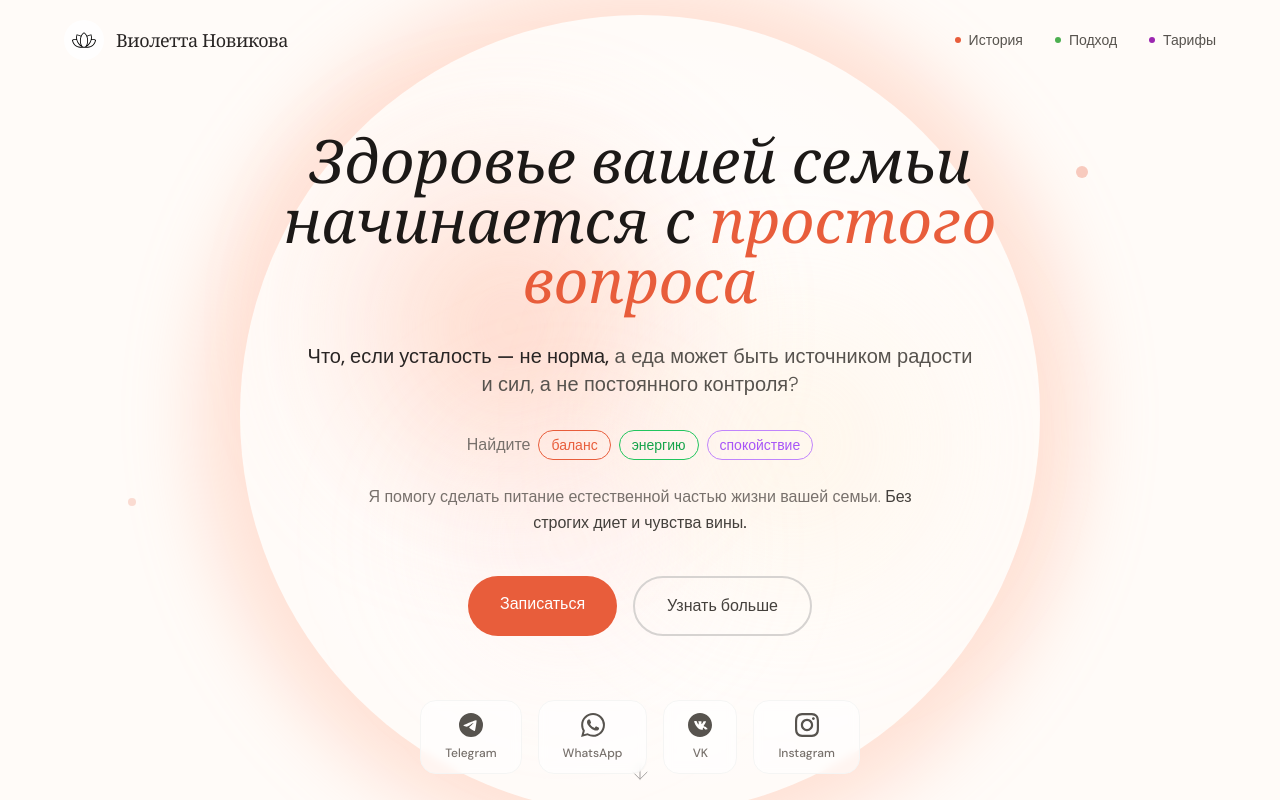
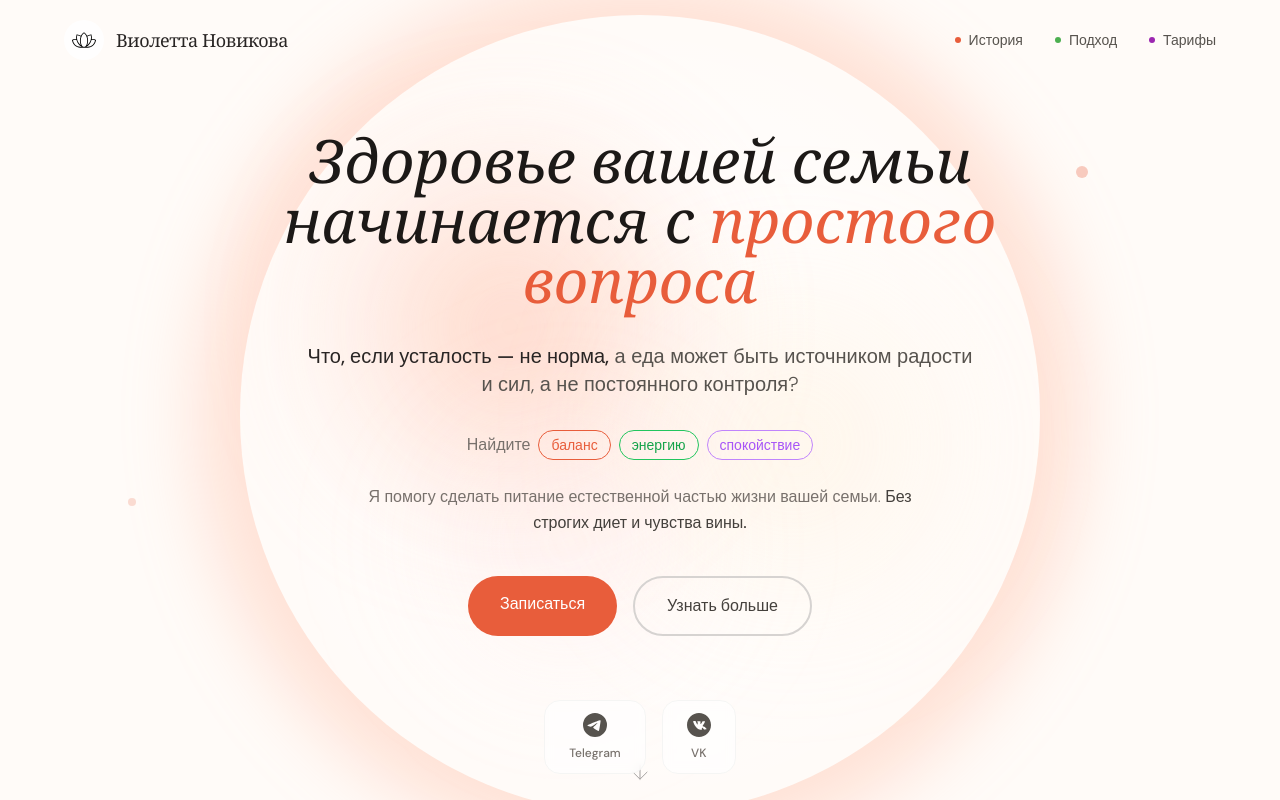
Before and after one commit to andrushin-anton/landing-2, a React (Vite) app: page / in a window 1280 px wide. Shown: the top 800 px of the page. Built offline with nearby package versions, Linux system fonts and the light colour scheme.

Commit message:
photo added

```diff
--- a/components/Hero.tsx
+++ b/components/Hero.tsx
@@ -150,20 +150,20 @@ export const Hero: React.FC = () => {
           style={{ transitionDelay: '750ms' }}
         >
           {/* Telegram */}
-          <div className="flex flex-col items-center gap-2 px-6 py-3 bg-white/60 backdrop-blur-sm rounded-2xl border border-stone-100 hover:bg-white hover:shadow-lg transition-all cursor-pointer">
+          <a href="https://t.me/violetta_nutrition" target="blank" className="flex flex-col items-center gap-2 px-6 py-3 bg-white/60 backdrop-blur-sm rounded-2xl border border-stone-100 hover:bg-white hover:shadow-lg transition-all cursor-pointer">
             <svg width="24" height="24" viewBox="0 0 24 24" fill="currentColor" className="text-stone-600">
               <path d="M11.944 0A12 12 0 0 0 0 12a12 12 0 0 0 12 12 12 12 0 0 0 12-12A12 12 0 0 0 12 0a12 12 0 0 0-.056 0zm4.962 7.224c.1-.002.321.023.465.14a.506.506 0 0 1 .171.325c.016.093.036.306.02.472-.18 1.898-.962 6.502-1.36 8.627-.168.9-.499 1.201-.82 1.23-.696.065-1.225-.46-1.9-.902-1.056-.693-1.653-1.124-2.678-1.8-1.185-.78-.417-1.21.258-1.91.177-.184 3.247-2.977 3.307-3.23.007-.032.014-.15-.056-.212s-.174-.041-.249-.024c-.106.024-1.793 1.14-5.061 3.345-.48.33-.913.49-1.302.48-.428-.008-1.252-.241-1.865-.44-.752-.245-1.349-.374-1.297-.789.027-.216.325-.437.893-.663 3.498-1.524 5.83-2.529 6.998-3.014 3.332-1.386 4.025-1.627 4.476-1.635z"/>
             </svg>
             <span className="text-xs text-stone-500 font-medium">Telegram</span>
-          </div>
+          </a>
 
           {/* WhatsApp */}
-          <div className="flex flex-col items-center gap-2 px-6 py-3 bg-white/60 backdrop-blur-sm rounded-2xl border border-stone-100 hover:bg-white hover:shadow-lg transition-all cursor-pointer">
+          {/* <div className="flex flex-col items-center gap-2 px-6 py-3 bg-white/60 backdrop-blur-sm rounded-2xl border border-stone-100 hover:bg-white hover:shadow-lg transition-all cursor-pointer">
             <svg width="24" height="24" viewBox="0 0 24 24" fill="currentColor" className="text-stone-600">
               <path d="M17.472 14.382c-.297-.149-1.758-.867-2.03-.967-.273-.099-.471-.148-.67.15-.197.297-.767.966-.94 1.164-.173.199-.347.223-.644.075-.297-.15-1.255-.463-2.39-1.475-.883-.788-1.48-1.761-1.653-2.059-.173-.297-.018-.458.13-.606.134-.133.298-.347.446-.52.149-.174.198-.298.298-.497.099-.198.05-.371-.025-.52-.075-.149-.669-1.612-.916-2.207-.242-.579-.487-.5-.669-.51-.173-.008-.371-.01-.57-.01-.198 0-.52.074-.792.372-.272.297-1.04 1.016-1.04 2.479 0 1.462 1.065 2.875 1.213 3.074.149.198 2.096 3.2 5.077 4.487.709.306 1.262.489 1.694.625.712.227 1.36.195 1.871.118.571-.085 1.758-.719 2.006-1.413.248-.694.248-1.289.173-1.413-.074-.124-.272-.198-.57-.347m-5.421 7.403h-.004a9.87 9.87 0 01-5.031-1.378l-.361-.214-3.741.982.998-3.648-.235-.374a9.86 9.86 0 01-1.51-5.26c.001-5.45 4.436-9.884 9.888-9.884 2.64 0 5.122 1.03 6.988 2.898a9.825 9.825 0 012.893 6.994c-.003 5.45-4.437 9.884-9.885 9.884m8.413-18.297A11.815 11.815 0 0012.05 0C5.495 0 .16 5.335.157 11.892c0 2.096.547 4.142 1.588 5.945L.057 24l6.305-1.654a11.882 11.882 0 005.683 1.448h.005c6.554 0 11.89-5.335 11.893-11.893a11.821 11.821 0 00-3.48-8.413z"/>
             </svg>
             <span className="text-xs text-stone-500 font-medium">WhatsApp</span>
-          </div>
+          </div> */}
 
           {/* VK */}
           <div className="flex flex-col items-center gap-2 px-6 py-3 bg-white/60 backdrop-blur-sm rounded-2xl border border-stone-100 hover:bg-white hover:shadow-lg transition-all cursor-pointer">
@@ -174,12 +174,12 @@ export const Hero: React.FC = () => {
           </div>
 
           {/* Instagram */}
-          <div className="flex flex-col items-center gap-2 px-6 py-3 bg-white/60 backdrop-blur-sm rounded-2xl border border-stone-100 hover:bg-white hover:shadow-lg transition-all cursor-pointer">
+          {/* <div className="flex flex-col items-center gap-2 px-6 py-3 bg-white/60 backdrop-blur-sm rounded-2xl border border-stone-100 hover:bg-white hover:shadow-lg transition-all cursor-pointer">
             <svg width="24" height="24" viewBox="0 0 24 24" fill="currentColor" className="text-stone-600">
               <path d="M12 2.163c3.204 0 3.584.012 4.85.07 3.252.148 4.771 1.691 4.919 4.919.058 1.265.069 1.645.069 4.849 0 3.205-.012 3.584-.069 4.849-.149 3.225-1.664 4.771-4.919 4.919-1.266.058-1.644.07-4.85.07-3.204 0-3.584-.012-4.849-.07-3.26-.149-4.771-1.699-4.919-4.92-.058-1.265-.07-1.644-.07-4.849 0-3.204.013-3.583.07-4.849.149-3.227 1.664-4.771 4.919-4.919 1.266-.057 1.645-.069 4.849-.069zm0-2.163c-3.259 0-3.667.014-4.947.072-4.358.2-6.78 2.618-6.98 6.98-.059 1.281-.073 1.689-.073 4.948 0 3.259.014 3.668.072 4.948.2 4.358 2.618 6.78 6.98 6.98 1.281.058 1.689.072 4.948.072 3.259 0 3.668-.014 4.948-.072 4.354-.2 6.782-2.618 6.979-6.98.059-1.28.073-1.689.073-4.948 0-3.259-.014-3.667-.072-4.947-.196-4.354-2.617-6.78-6.979-6.98-1.281-.059-1.69-.073-4.949-.073zm0 5.838c-3.403 0-6.162 2.759-6.162 6.162s2.759 6.163 6.162 6.163 6.162-2.759 6.162-6.163c0-3.403-2.759-6.162-6.162-6.162zm0 10.162c-2.209 0-4-1.79-4-4 0-2.209 1.791-4 4-4s4 1.791 4 4c0 2.21-1.791 4-4 4zm6.406-11.845c-.796 0-1.441.645-1.441 1.44s.645 1.44 1.441 1.44c.795 0 1.439-.645 1.439-1.44s-.644-1.44-1.439-1.44z"/>
             </svg>
             <span className="text-xs text-stone-500 font-medium">Instagram</span>
-          </div>
+          </div> */}
         </div>
 
         {/* "Looking for..." link */}
--- a/components/Story.tsx
+++ b/components/Story.tsx
@@ -1,5 +1,5 @@
-
 import React from 'react';
+import myPhoto from '@/assets/my-photo.png';
 
 export const Story: React.FC = () => {
   return (
@@ -24,9 +24,9 @@ export const Story: React.FC = () => {
               <div className="absolute -inset-4 bg-gradient-to-br from-[#FFE8D6] to-[#FFF8F3] rounded-3xl -z-10" />
 
               <img
-                src="https://picsum.photos/600/800?grayscale&v=1"
+                src={myPhoto}
                 alt="Семейный нутрициолог Виолетта Новикова"
-                className="w-full aspect-[3/4] object-cover rounded-2xl mymind-shadow grayscale hover:grayscale-0 transition-all duration-700"
+                className="w-full aspect-[3/4] object-cover rounded-2xl mymind-shadow hover:grayscale-0 transition-all duration-700"
               />
 
               {/* Floating badge */}
--- a/package.json
+++ b/package.json
@@ -1,5 +1,5 @@
 {
-  "name": "виолетта-новикова-—-семейный-нутрициолог",
+  "name": "виолетта-новикова|семейный-нутрициолог",
   "homepage": "https://andrushin-anton.github.io/landing-2",
   "private": true,
   "version": "0.0.0",
```
Also changed, not shown: 1 other file (tests, documents, lock files or other folders).
